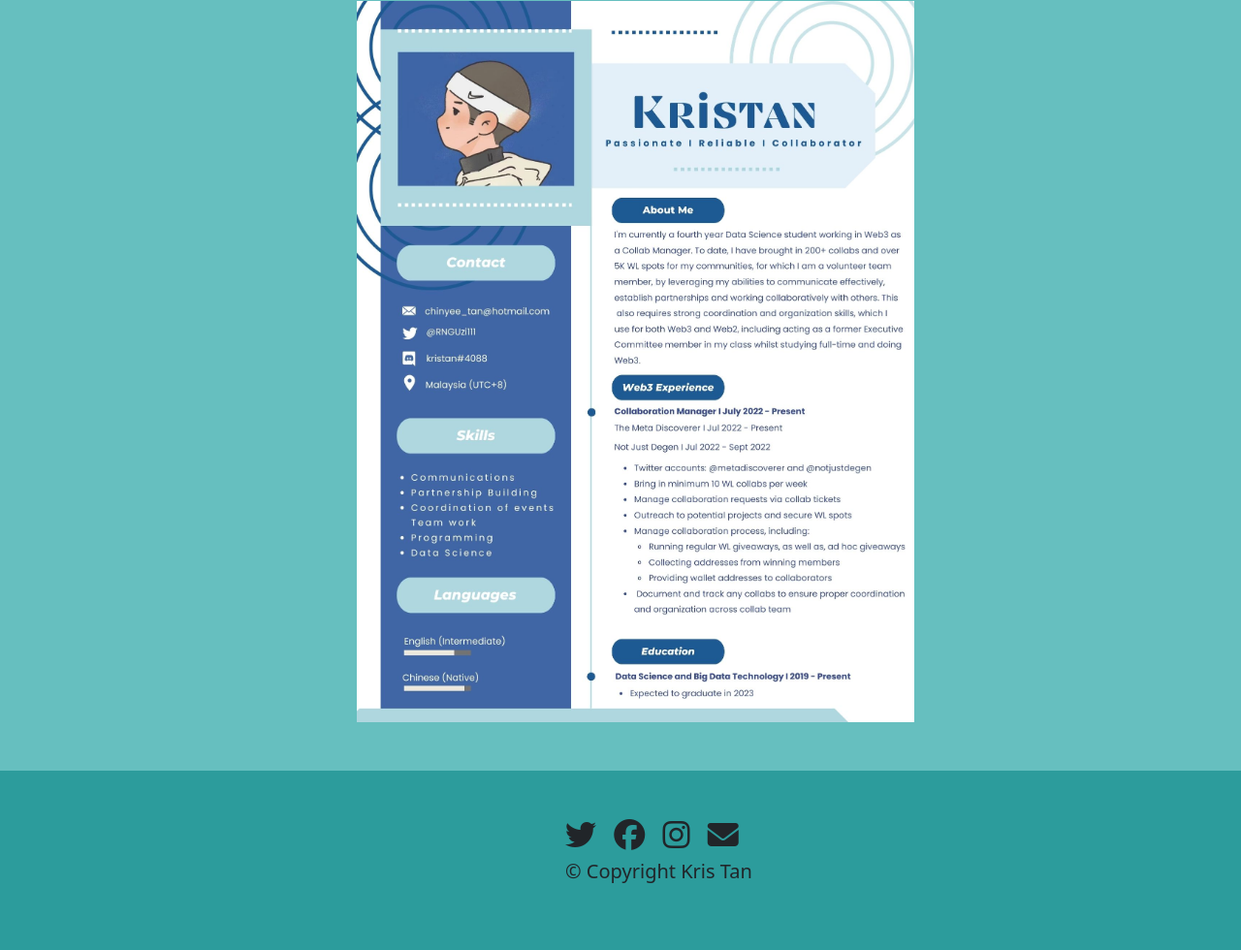
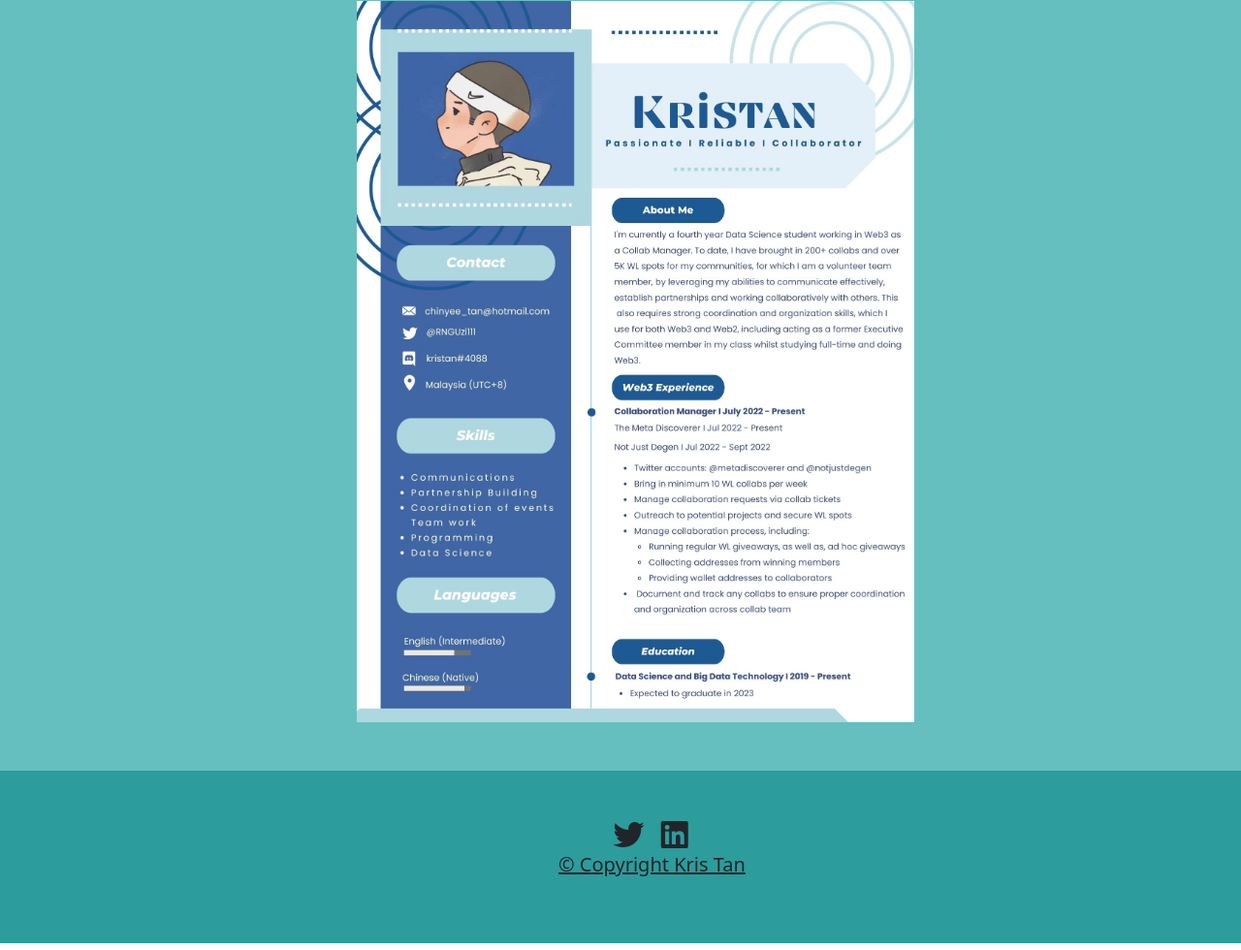
Before and after one commit to iuiuuiu520/krisporfolio, a plain HTML site: page index.html in a window 1280 px wide. Shown: the part 3435-4415 px from the top of the page at 97% size. Drawn offline with nearby package versions, Linux system fonts and the light colour scheme; a web font is replaced by a local one.

Commit message:
Add files via upload

```diff
--- a/css/style.css
+++ b/css/style.css
@@ -144,8 +144,6 @@ hr {
 
 
 .copy {
-    margin-top: 1%;
-    margin-left: 1%;
     font-size: 20px;
 }
 
@@ -153,6 +151,9 @@ hr {
     color: #1DA1F2;
 }
 
+.icon-footer {
+    margin-left: 50px;
+}
 
 
 @media only screen and (max-width: 995px){
--- a/index.html
+++ b/index.html
@@ -227,10 +227,10 @@
 
   <!-- Contact Me -->
   <footer class="footer" id="contact">
-    <span class="social-icons fa-2xl"><a href="https://twitter.com/RNGUzi111"><i class="fa-brands fa-twitter icon-color"></i></a></span>
-    <span class="social-icons fa-2xl"><a href="https://www.facebook.com/chinyeetan.904"><i class="fa-brands fa-facebook icon-color"></i></a></i></span>
-    <span class="social-icons fa-2xl"><a href="https://twitter.com/RNGUzi111"><i class="fa-brands fa-instagram icon-color"></i></a></i></span>
-    <span class="social-icons fa-2xl"><a href="https://twitter.com/RNGUzi111"><i class="fa-solid fa-envelope icon-color"></i></a></i></span>
+    <div class="icon-footer">
+      <span class="social-icons fa-2xl"><a href="https://twitter.com/RNGUzi111"><i class="fa-brands fa-twitter icon-color"></i></a></span>
+      <span class="social-icons fa-2xl"><a href="https://www.linkedin.com/in/kris-tan-86744a221/"><i class="fa-brands fa-linkedin"></i></span>
+    </div>
     <p class="copy">© Copyright Kris Tan</p>
   </footer>
 
```
